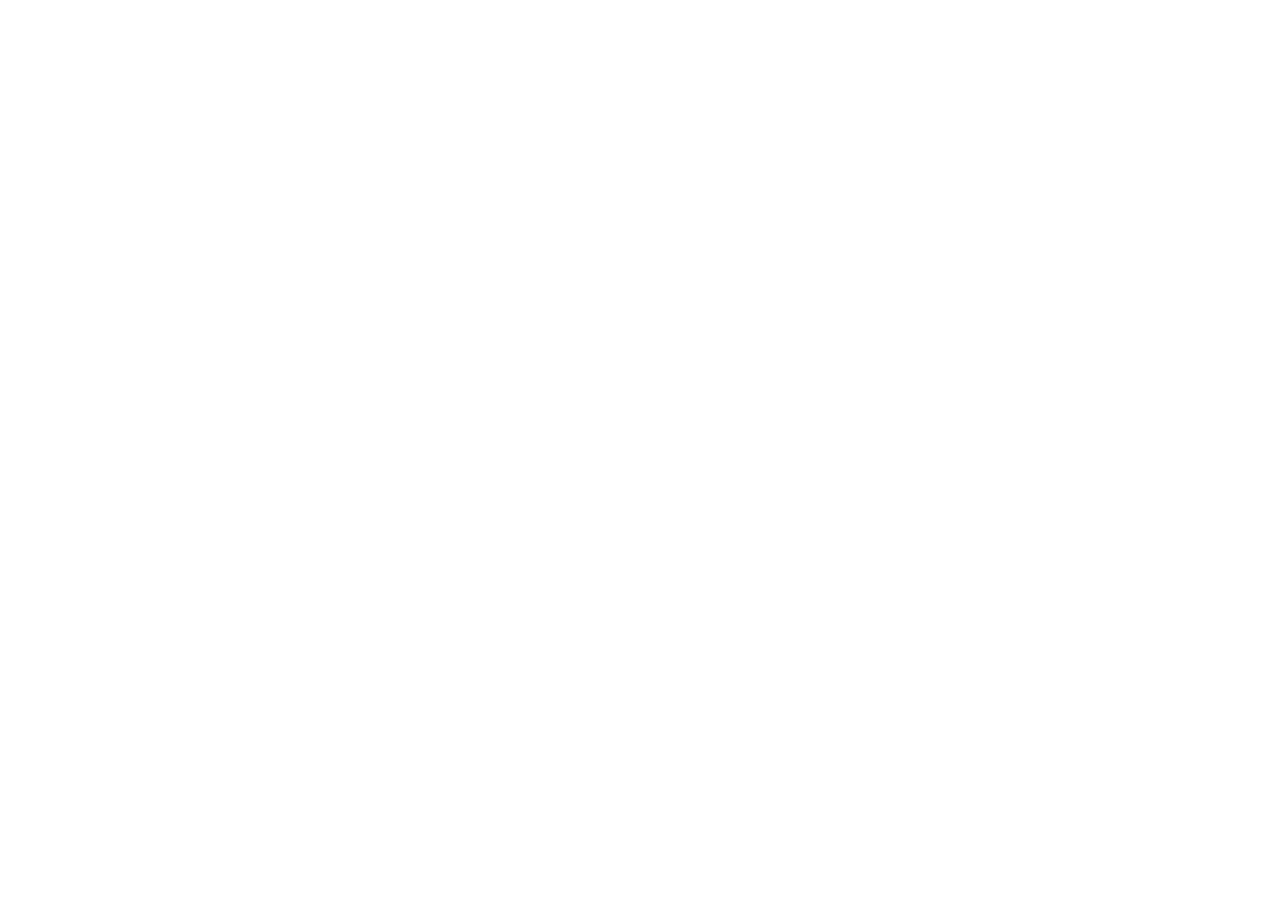
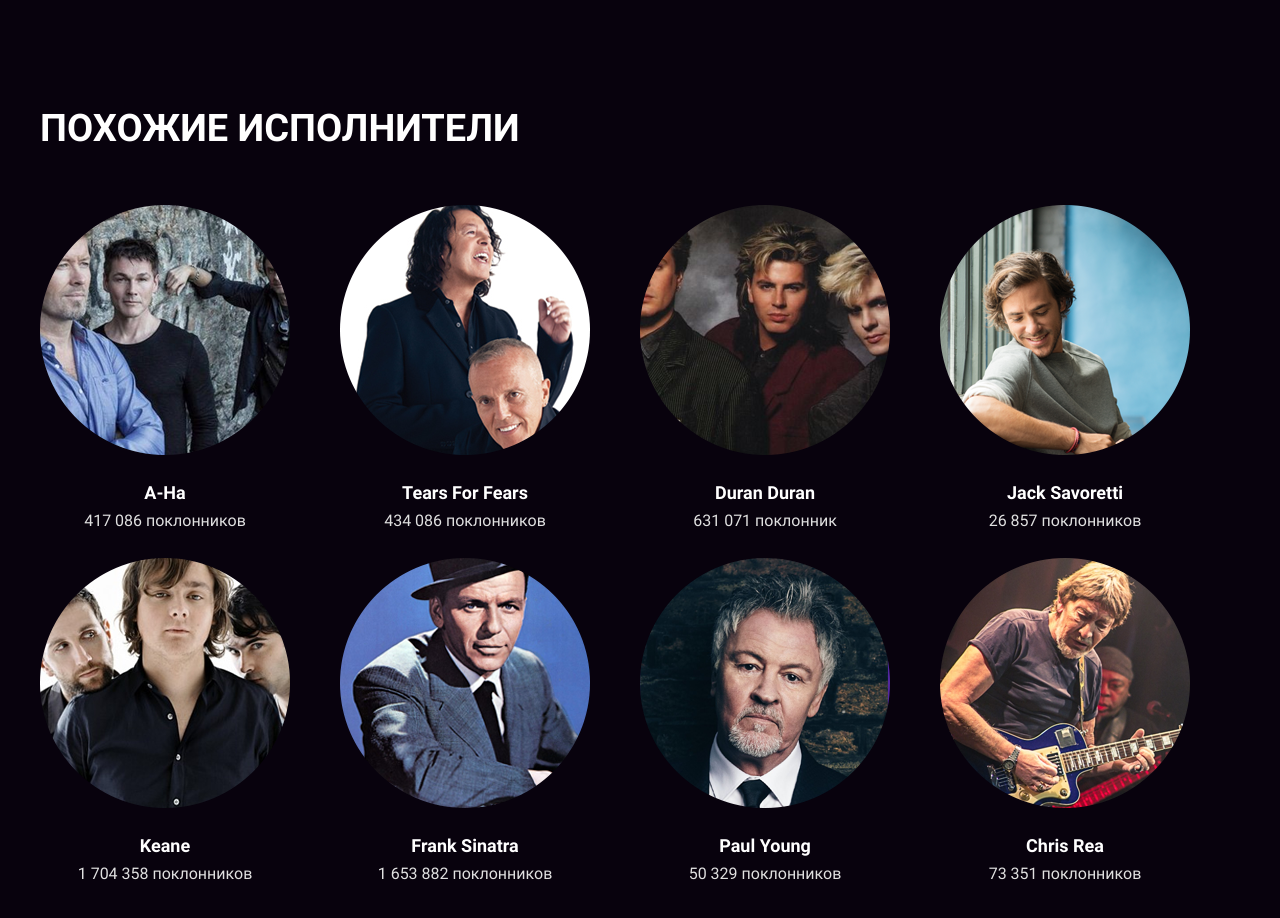
Before and after one commit to alextula26/layout-designer-project-lvl2, a website: page src/index.html in a window 1280 px wide. Before the commit the page ends 800 px from the top, so only its background shows below. Drawn offline with Linux system fonts and the light colour scheme.

Commit message:
similar artists block

```diff
--- a/src/index.html
+++ b/src/index.html
@@ -5,10 +5,76 @@
   <meta charset="UTF-8">
   <meta name="viewport" content="width=device-width, initial-scale=1.0">
   <meta http-equiv="X-UA-Compatible" content="ie=edge">
+  <link href="css/style.css" rel="stylesheet">
   <title>Портал «Music Box» | alextula26</title>
 </head>
 
 <body>
+  <header></header>
+  <section class="container" id="page-similar">
+    <div class="similar-artists">
+      <h2>Похожие исполнители</h2>
+      <div class="similar-artists-container">
+        <div class="similar-item">
+          <img src="images/A-ha.png" alt="A-Ha" />
+          <div class="text-center">
+            <h3>A-Ha</h3>
+            <span class="grey fs-16 lh-24">417 086 поклонников</span>
+          </div>
+        </div>
+        <div class="similar-item">
+          <img src="images/Tears for Fears.png" alt="Tears For Fears" />
+          <div class="text-center">
+            <h3>Tears For Fears</h3>
+            <span class="grey fs-16 lh-24">434 086 поклонников</span>
+          </div>
+        </div>
+        <div class="similar-item">
+          <img src="images/Duran Duran.png" alt="Duran Duran" />
+          <div class="text-center">
+            <h3>Duran Duran</h3>
+            <span class="grey fs-16 lh-24">631 071 поклонник</span>
+          </div>
+        </div>
+        <div class="similar-item">
+          <img src="images/Jack Savoretti.png" alt="Jack Savoretti" />
+          <div class="text-center">
+            <h3>Jack Savoretti</h3>
+            <span class="grey fs-16 lh-24">26 857 поклонников</span>
+          </div>
+        </div>
+        <div class="similar-item">
+          <img src="images/Keane.png" alt="Keane" />
+          <div class="text-center">
+            <h3>Keane</h3>
+            <span class="grey fs-16 lh-24">1 704 358 поклонников</span>
+          </div>
+        </div>
+        <div class="similar-item">
+          <img src="images/Frank Sinatra.png" alt="Frank Sinatra" />
+          <div class="text-center">
+            <h3>Frank Sinatra</h3>
+            <span class="grey fs-16 lh-24">1 653 882 поклонников</span>
+          </div>
+        </div>
+        <div class="similar-item">
+          <img src="images/Paul Young.png" alt="Paul Young" />
+          <div class="text-center">
+            <h3>Paul Young</h3>
+            <span class="grey fs-16 lh-24">50 329 поклонников</span>
+          </div>
+        </div>
+        <div class="similar-item">
+          <img src="images/Chris Rea.png" alt="Chris Rea" />
+          <div class="text-center">
+            <h3>Chris Rea</h3>
+            <span class="grey fs-16 lh-24">73 351 поклонников</span>
+          </div>
+        </div>
+      </div>
+    </div>
+  </section>
+  <footer></footer>
 
 </body>
 
--- a/src/scss/style.scss
+++ b/src/scss/style.scss
@@ -1,9 +1,29 @@
+@font-face {
+  font-weight: 400;
+  font-family: "Roboto";
+  src: url("../fonts/Roboto-Regular.ttf");
+}
+
+@font-face {
+  font-weight: 500;
+  font-family: "Roboto";
+  src: url("../fonts/Roboto-Medium.ttf");
+}
+
+@font-face {
+  font-weight: 700;
+  font-family: "Roboto";
+  src: url("../fonts/Roboto-Bold.ttf");
+}
+
 html,
 body {
   min-height: 100vh;
 }
 
 body {
+  overflow-x: hidden;
+
   color: #cacaca;
   font-size: 18px;
   font-family: "Roboto", sans-serif;
@@ -17,13 +37,23 @@
   padding: 0;
 }
 
+*,
+::after,
+::before {
+  box-sizing: border-box;
+}
+
+
+
 h1 {
   font-weight: bold;
   font-size: 60px;
   line-height: 90px;
   text-transform: uppercase;
 
-  @media screen and (max-width: 767px) {
+  color: #fff;
+
+  @media (max-width: 767px) {
     font-weight: bold;
     font-size: 30px;
     line-height: 45px;
@@ -32,15 +62,87 @@
 }
 
 h2 {
+  margin-bottom: 48px;
+
   font-weight: bold;
   font-size: 38px;
   line-height: 57px;
   text-transform: uppercase;
 
-  @media screen and (max-width: 767px) {
+  color: #fff;
+
+  @media (max-width: 767px) {
     font-weight: bold;
     font-size: 18px;
     line-height: 27px;
     text-transform: uppercase;
   }
 }
+
+h3 {
+  margin: 0;
+
+  font-weight: bold;
+  font-size: 18px;
+  line-height: 27px;
+
+  color: #fff;
+}
+
+.container {
+  position: relative;
+
+  width: 1200px;
+
+  margin: 0 auto;
+
+  @media (max-width: 767px) {
+    width: 100%;
+
+    padding: 0 20px;
+  }
+}
+
+.similar-artists {
+  padding: 100px 0;
+
+  .similar-artists-container {
+    display: flex;
+    flex-wrap: wrap;
+  }
+
+  .similar-item {
+    flex: 0 0 25%;
+    width: 25%;
+
+    margin-bottom: 25px;
+    padding-right: 50px;
+
+    @media (max-width: 767px) {
+      flex: 0 0 50%;
+      width: 50%;
+    }
+
+    img {
+      width: 100%;
+
+      margin-bottom: 17px;
+    }
+  }
+}
+
+.grey {
+  color: #e0e0e0;
+}
+
+.text-center {
+  text-align: center;
+}
+
+.fs-16 {
+  font-size: 16px;
+}
+
+.lh-24 {
+  line-height: 24px;
+}
```
Also changed, not shown: src/css/style.css, src/fonts/Roboto-Bold.ttf (added), src/fonts/Roboto-Medium.ttf (added), src/fonts/Roboto-Regular.ttf (added), 4 other files.
